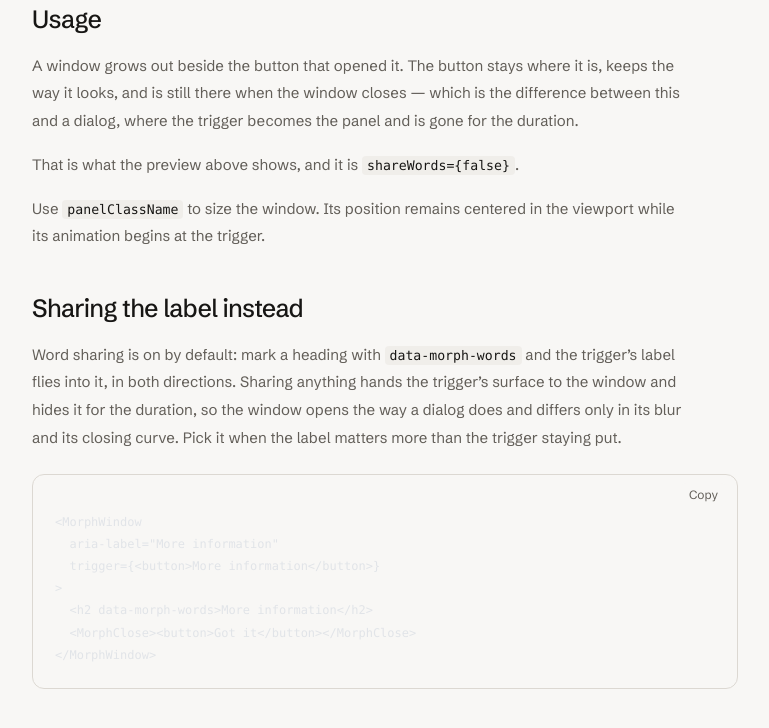
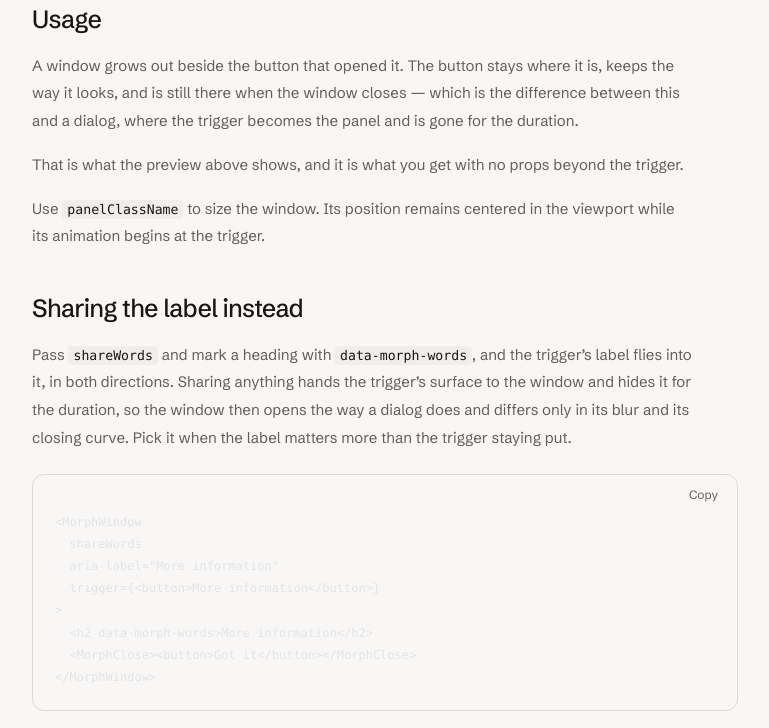
Before and after one commit to lestradavaz/morphui, a React app in the folder apps/docs/: page /docs/morph-window in a window 1280 px wide. Shown: the part 1502-2230 px from the top of the page, without its empty margins (280-1049 px from the left). Built offline with nearby package versions, Linux system fonts and the light colour scheme; some packages are replaced by stand-ins of ours; code samples lack their colours.

Commit message:
feat!: stop MorphWindow from sharing words unless asked
Sharing hands the trigger's surface to the panel and hides the trigger, which
is what MorphDialog does. MorphWindow turned sharing on by default, so the
component whose reason to exist is that the trigger stays put spent its default
configuration being a dialog with a softer blur — and the documented preview,
which shows the unshared version, contradicted what `<MorphWindow>` with no
props actually did.

It is off now, in every component. Pass `shareWords` when the label travelling
matters more than the trigger staying where it is; the docs page leads with the
window and offers sharing as the alternative, which is the order they belong in.

The playground says it explicitly rather than inheriting it, so the word-flight
test keeps covering the sharing path. The component tables lose their exception:
every component now reports the same default, because they have it.

Breaking for anyone relying on the old default. The next publish should be
0.2.0; the manifest still reads 0.1.0 so the site keeps naming the version that
is actually on npm.

````diff
--- a/apps/docs/src/components/demos/WindowDemo.tsx
+++ b/apps/docs/src/components/demos/WindowDemo.tsx
@@ -4,10 +4,6 @@ import './demo.css';
 export default function WindowDemo() {
   return (
     <MorphWindow
-      // Unshared: the trigger stays put and keeps its own surface, and the
-      // window grows beside it. Share words instead and the window takes the
-      // trigger over, which is what MorphDialog is for.
-      shareWords={false}
       aria-label="A little context"
       panelClassName="demo-window-panel"
       trigger={<button className="demo-chip" type="button">A little context</button>}
--- a/apps/docs/src/content/docs/morph-window.md
+++ b/apps/docs/src/content/docs/morph-window.md
@@ -9,16 +9,17 @@ order: 5
 
 A window grows out beside the button that opened it. The button stays where it is, keeps the way it looks, and is still there when the window closes — which is the difference between this and a dialog, where the trigger becomes the panel and is gone for the duration.
 
-That is what the preview above shows, and it is `shareWords={false}`.
+That is what the preview above shows, and it is what you get with no props beyond the trigger.
 
 Use `panelClassName` to size the window. Its position remains centered in the viewport while its animation begins at the trigger.
 
 ## Sharing the label instead
 
-Word sharing is on by default: mark a heading with `data-morph-words` and the trigger's label flies into it, in both directions. Sharing anything hands the trigger's surface to the window and hides it for the duration, so the window opens the way a dialog does and differs only in its blur and its closing curve. Pick it when the label matters more than the trigger staying put.
+Pass `shareWords` and mark a heading with `data-morph-words`, and the trigger's label flies into it, in both directions. Sharing anything hands the trigger's surface to the window and hides it for the duration, so the window then opens the way a dialog does and differs only in its blur and its closing curve. Pick it when the label matters more than the trigger staying put.
 
 ```jsx
 <MorphWindow
+  shareWords
   aria-label="More information"
   trigger={<button>More information</button>}
 >
--- a/apps/docs/src/content/docs/motion.md
+++ b/apps/docs/src/content/docs/motion.md
@@ -36,7 +36,7 @@ Apply `data-morph-theme="ink"` to that container so its CSS timing tokens resolv
 
 ## Shared words
 
-Use `shareWords` on MorphDialog and mark the heading with `data-morph-words`. MorphWindow enables word sharing by default when it finds a marked heading.
+Use `shareWords` and mark the heading with `data-morph-words`. It is off everywhere by default, including MorphWindow, where sharing also hands the trigger's surface to the panel.
 
 Use the same words at both ends. If the trigger includes an icon or extra content, wrap only its label in a marked span. Word pairs are positional, so matching labels produce the intended transition.
 
--- a/apps/docs/src/pages/docs/[...slug].astro
+++ b/apps/docs/src/pages/docs/[...slug].astro
@@ -18,7 +18,7 @@ const { Content, headings } = await render(entry);
 const kind = entry.data.kind;
 const isComponent = kind !== 'guide';
 const sources = { dialog: dialogSource, window: windowSource, card: cardSource };
-const props = [...sharedProps].filter(row=>kind!=='card'||row[0]!=='shareWords').map(row=>row[0]==='shareWords'&&kind==='window'?[row[0],row[1],'true',row[3]]:row);
+const props = [...sharedProps].filter(row=>kind!=='card'||row[0]!=='shareWords');
 props.unshift([kind === 'card' ? 'card' : 'trigger', 'ReactElement', 'Required', 'A single element that forwards its ref to a DOM node.']);
 if(kind==='dialog') props.push(['variant', "'dialog' | 'window' | 'fullscreen'", "'dialog'", 'The geometry and appearance of the panel transition.']);
 const toc = [...(isComponent?[{slug:'preview',text:'Preview'},{slug:'example',text:'Example'}]:[]),...headings.filter(h=>h.depth===2),...(isComponent?[{slug:'api',text:'API reference'}]:[])];
--- a/apps/playground/src/App.tsx
+++ b/apps/playground/src/App.tsx
@@ -123,6 +123,9 @@ export function App() {
       <section className="stage">
         <div className="row" style={{ justifyContent: 'center' }}>
           <MorphWindow
+            /* Explicit now that it is not the default: this one is the sharing
+               window, which is the path the word-flight test covers. */
+            shareWords
             trigger={<button type="button" className="chip">What is it?</button>}
             aria-label="About the morph"
           >
````
Also changed, not shown: packages/morphui/src/components/MorphWindow.tsx (+10 -4 lines), packages/morphui/README.md.
